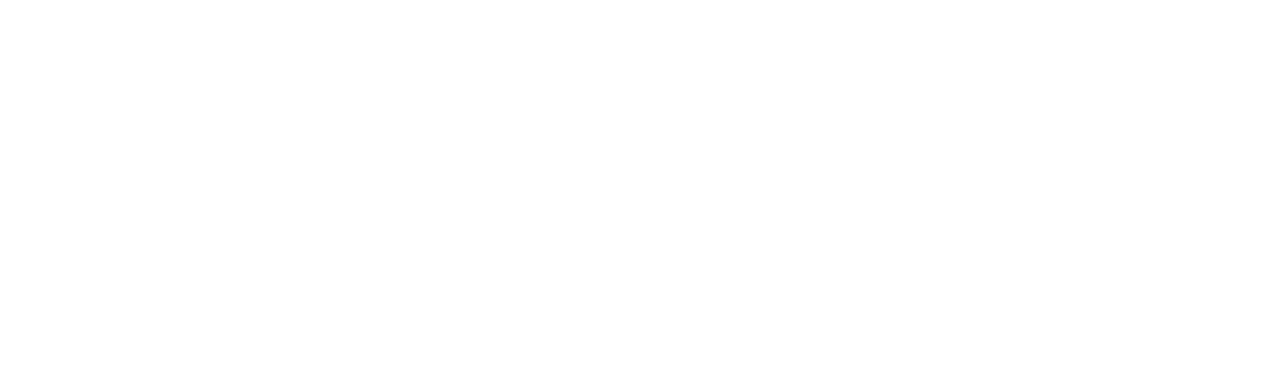
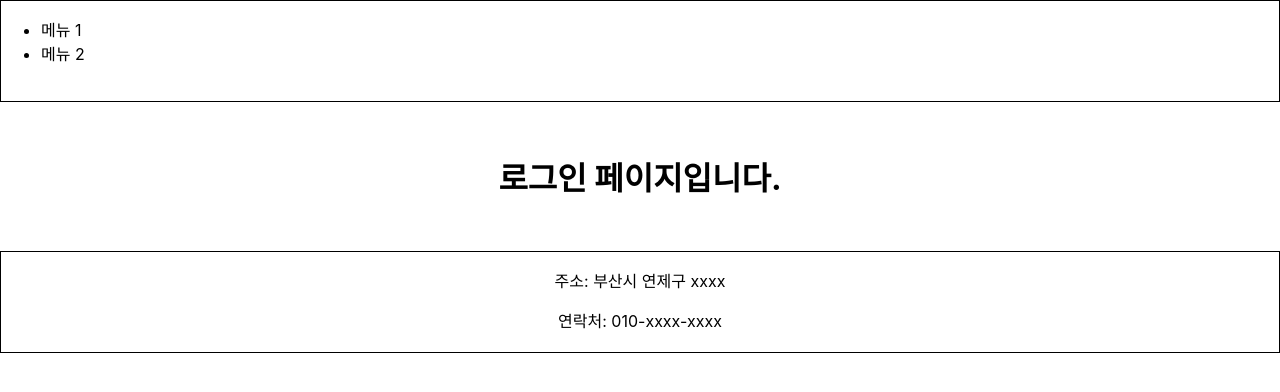
Before and after one commit to aozp73/React-Basic-2_react, a React (Create React App) app: page / in a window 1280 px wide. Shown: the top 392 px of the page. Built offline with nearby package versions, Linux system fonts and the light colour scheme.

Commit message:
컴포넌트화 예시

```diff
--- a/src/App.js
+++ b/src/App.js
@@ -1,7 +1,12 @@
 import './App.css';
+import LoginPage from './pages/LoginPage';
 
 function App() {
-  return <div></div>;
+  return (
+    <div>
+      <LoginPage />
+    </div>
+  );
 }
 
 export default App;
--- /dev/null
+++ b/src/components/Footer.js
@@ -0,0 +1,20 @@
+import styled from 'styled-components';
+
+const FooterList = styled.div`
+  border: 1px solid black;
+  height: 100px;
+  text-align: center;
+`;
+
+const Footer = () => {
+  return (
+    <div>
+      <FooterList>
+        <p>주소: 부산시 연제구 xxxx</p>
+        <p>연락처: 010-xxxx-xxxx</p>
+      </FooterList>
+    </div>
+  );
+};
+
+export default Footer;
--- /dev/null
+++ b/src/components/Header.js
@@ -0,0 +1,21 @@
+import styled from 'styled-components';
+
+const HeaderList = styled.div`
+  border: 1px solid black;
+  height: 100px;
+`;
+
+const Header = () => {
+  return (
+    <div>
+      <HeaderList>
+        <ul>
+          <li>메뉴 1</li>
+          <li>메뉴 2</li>
+        </ul>
+      </HeaderList>
+    </div>
+  );
+};
+
+export default Header;
--- /dev/null
+++ b/src/components/Login.js
@@ -0,0 +1,17 @@
+import React from 'react';
+import styled from 'styled-components';
+
+const LoginBox = styled.div`
+  padding: 30px 0 30px 0;
+  text-align: center;
+`;
+
+const Login = () => {
+  return (
+    <LoginBox>
+      <h1>로그인 페이지입니다.</h1>
+    </LoginBox>
+  );
+};
+
+export default Login;
--- /dev/null
+++ b/src/pages/LoginPage.js
@@ -0,0 +1,16 @@
+import React from 'react';
+import Header from '../components/Header';
+import Login from '../components/Login';
+import Footer from '../components/Footer';
+
+const LoginPage = () => {
+  return (
+    <div>
+      <Header></Header>
+      <Login></Login>
+      <Footer></Footer>
+    </div>
+  );
+};
+
+export default LoginPage;
```
Also changed, not shown: src/Sample.js (deleted, +0 -8 lines).
